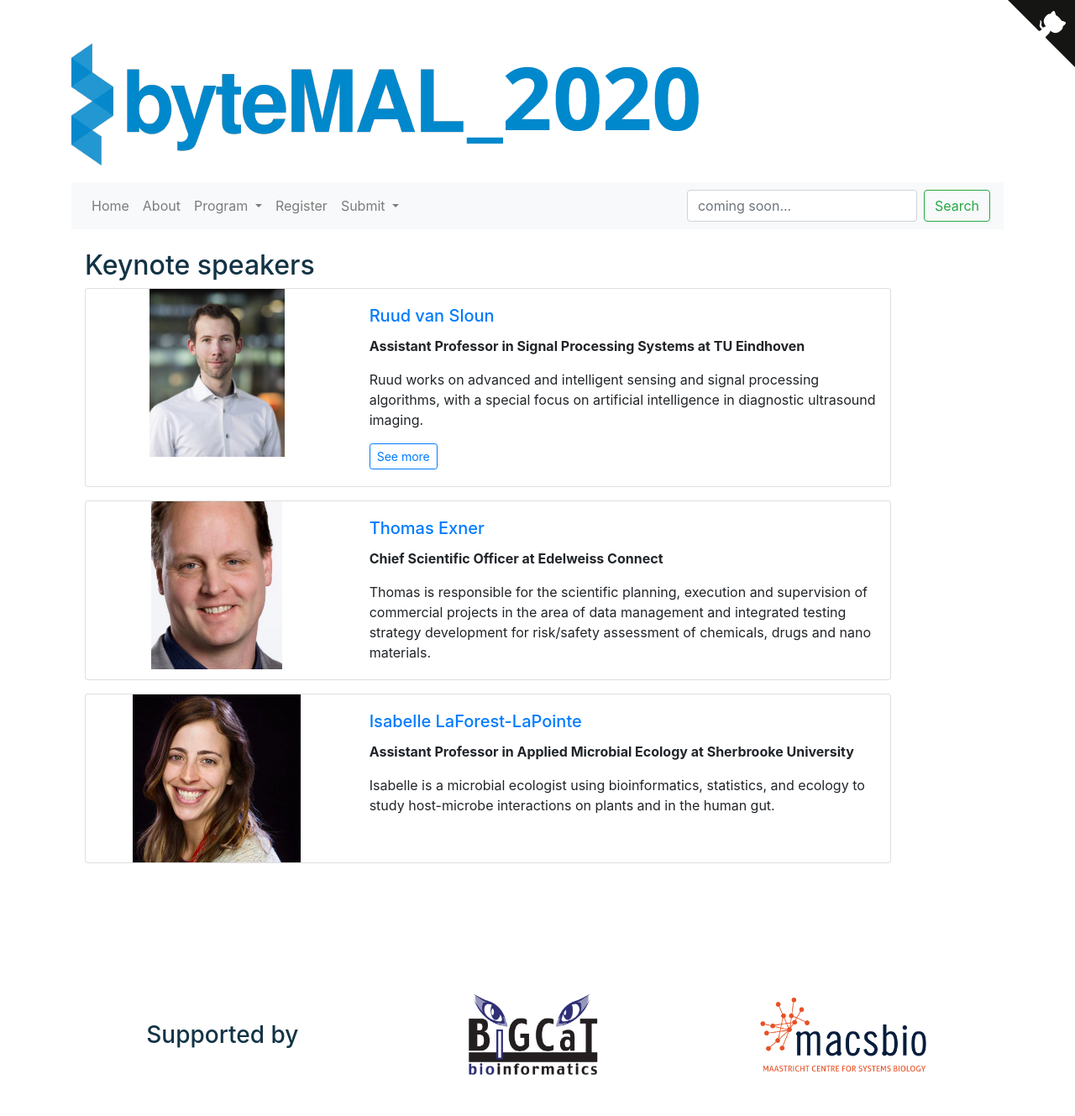
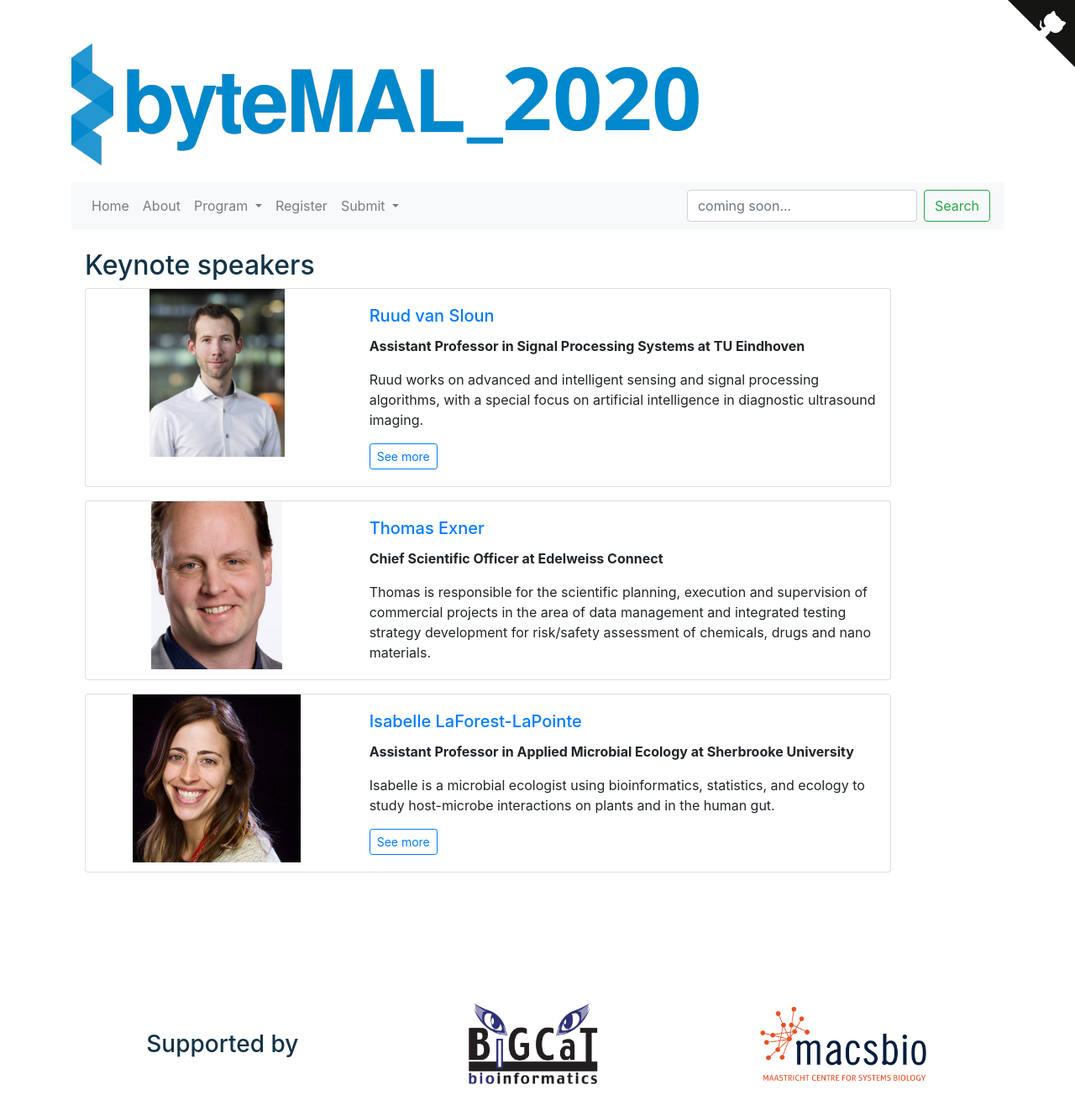
Before and after one commit to bytemal/bytemal-2020, a Jekyll site: the page built from _pages/keynotes.md, in a window 1280 px wide. Shown: the whole page at 84% size. Built offline with Jekyll 4.4.1, drawn with Linux system fonts in a browser that asks for light colours.

Commit message:
keynotes: isabelle modal

```diff
--- a/_pages/keynotes.md
+++ b/_pages/keynotes.md
@@ -49,6 +49,9 @@
         <h5 class="card-title"><a href="https://isabellelaforestlapointe.wordpress.com/">Isabelle LaForest-LaPointe</a></h5>
         <p class="card-text font-weight-bold">Assistant Professor in Applied Microbial Ecology at Sherbrooke University</p>
         <p class="card-text">Isabelle is a microbial ecologist using bioinformatics, statistics, and ecology to study host-microbe interactions on plants and in the human gut.</p>
+        <button type="button" class="btn btn-outline-primary btn-sm" data-toggle="modal" data-target="#isabelleModal">
+        See more
+        </button>
       </div>
     </div>
   </div>
@@ -78,3 +81,24 @@
     </div>
   </div>
 </div>
+
+<!-- Isabelle's Modal -->
+<div class="modal fade" id="isabelleModal" tabindex="-1" role="dialog" aria-labelledby="isabelleModal" aria-hidden="true">
+  <div class="modal-dialog .modal-dialog-scrollable .modal-dialog-centered">
+    <div class="modal-content">
+      <div class="modal-header">
+        <h4 class="modal-title" id="isabelleModalLabel">Isabelle Laforest-Lapointe's abstract</h4>
+        <button type="button" class="close" data-dismiss="modal" aria-label="Close">
+          <span aria-hidden="true">&times;</span>
+        </button>
+      </div>
+      <div class="modal-body">
+        <h6>ABSTRACT</h6>
+        <p>High‐throughput sequencing methods have provided a means to quantify the structure, diversity, and function of microbial communities with accuracy, and our understanding of the roles of host‐microbe associations for host fitness and function has advanced considerably. Nonetheless, few studies have provided an integrative inter-kingdom (i.e. beyond bacterial communities) perspective of host-microbe interactions and their role in driving ecosystem functions. In this webinar, I will discuss how my research program develops a mechanistic understanding of microbial communities by using a combination of observational studies and manipulative experiments  to link foliar plant-microbe interactions to plant ecosystem functions.</p>
+      </div>
+      <div class="modal-footer">
+        <button type="button" class="btn btn-secondary" data-dismiss="modal">Close</button>
+      </div>
+    </div>
+  </div>
+</div>
```
